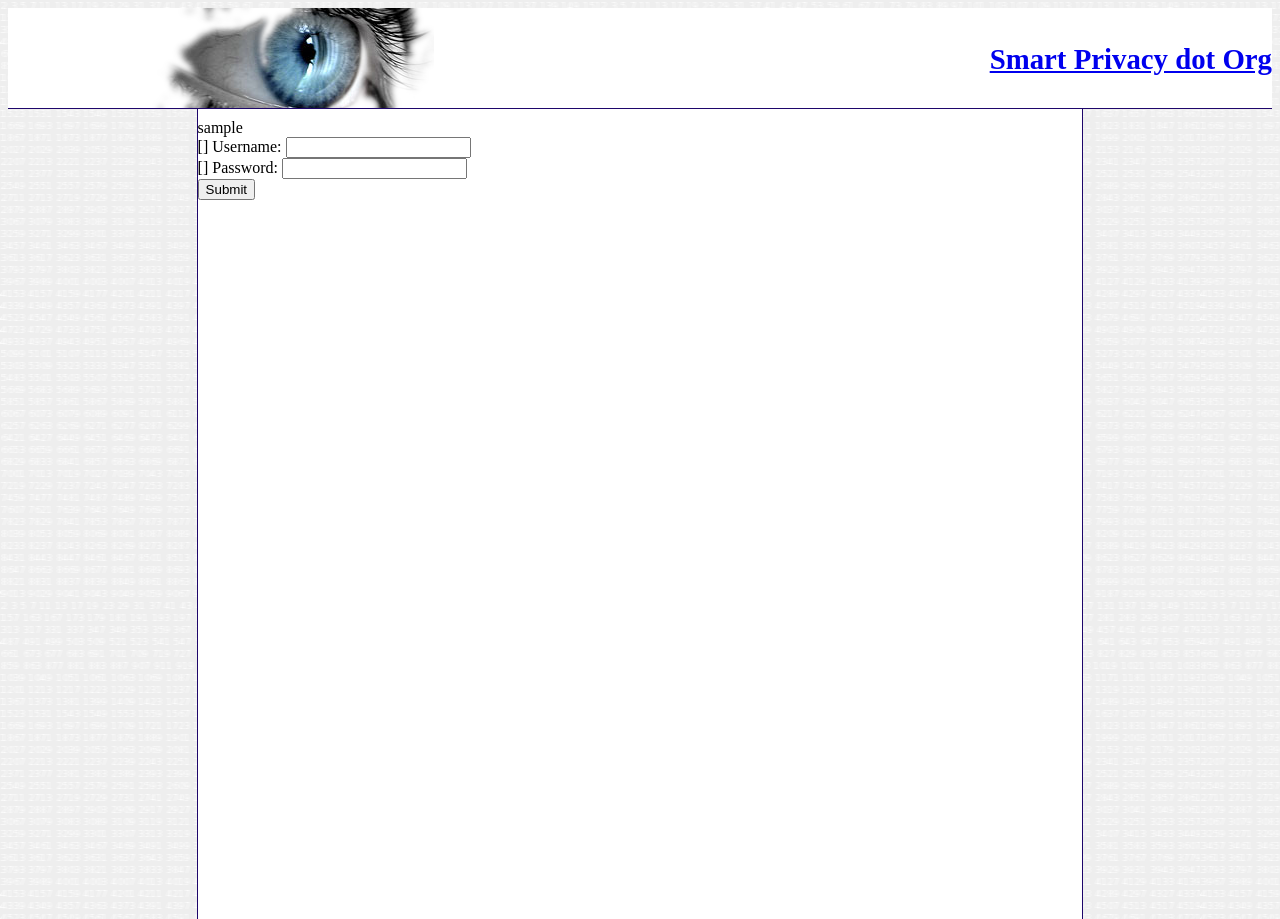
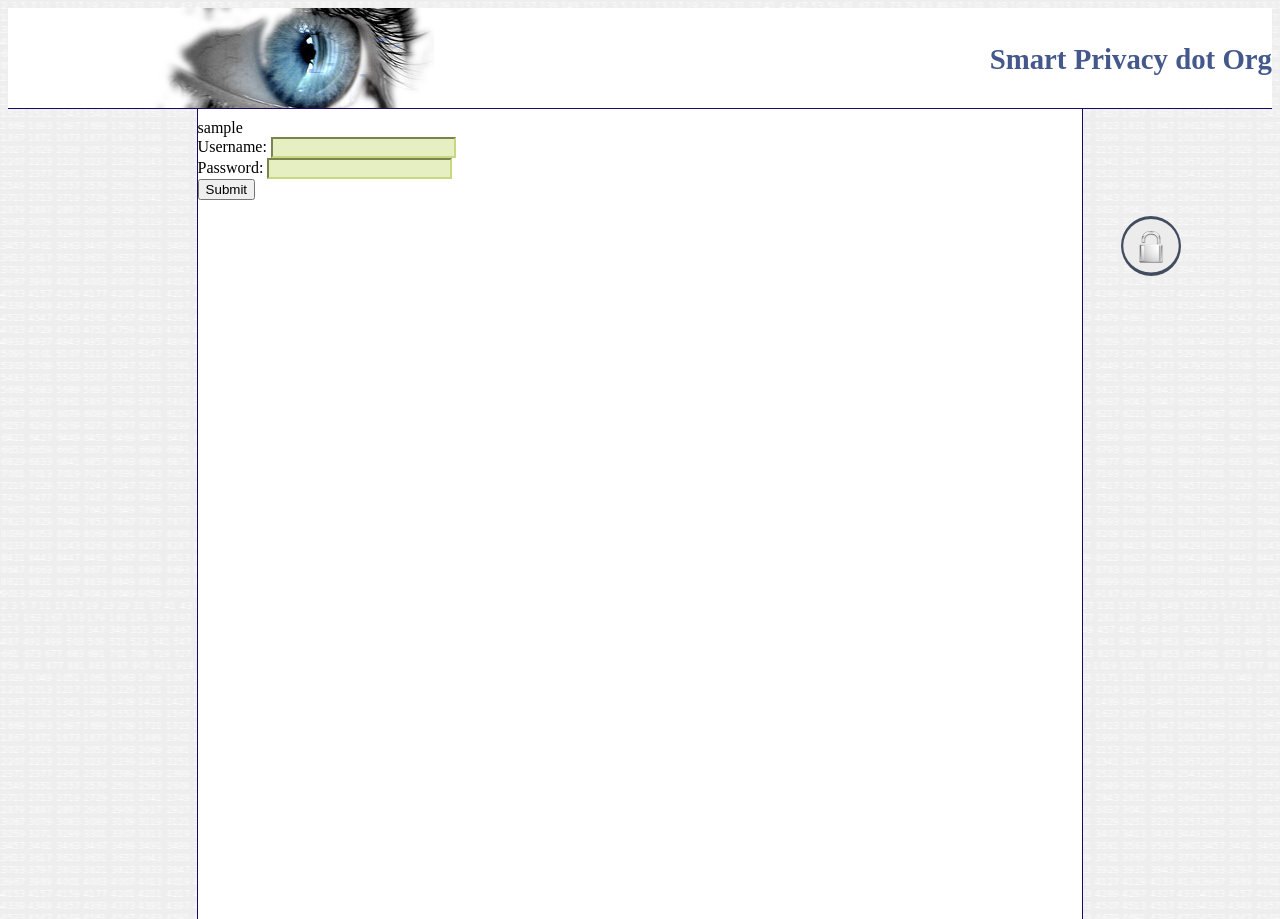
Before and after one commit to cyrilsx/smart_cms, a Django app: template templates/users/login.html in a window 1280 px wide. Run offline with Django 3.2, Linux system fonts and the light colour scheme; the template is opened without the code that fills it: most values are stand-ins (such as "Sample title", 1, 10 or a date in 2020); form fields are guessed from the names that the template uses; parts of the project's set-up code (start-up, migrations or seed data) failed here and were passed over.

Commit message:
simple ui ok to finish existing form

```diff
--- a/static/script/objects.js
+++ b/static/script/objects.js
@@ -1,5 +1,3 @@
-
-
 function View() {
 
     this.draw = function(context) {
@@ -178,3 +176,130 @@ function AnimationContext(canvas, width, height, timeframe,array_views) {
     }
 
 }
+
+
+function ThreeDTextView(x, y, z, size, font, color, text, speedx, diedwhenx, callback) {
+    this.prototype = new View();
+    this.prototype.constructor = ThreeDTextView;
+
+    this.x = x;
+    this.y = y;
+    this.z = z;
+    //this.translatex = 10;
+    //this.translatey = 0;
+    this.color = color;
+    this.text = text;
+
+    this.callback = callback;
+    this.diedwhenx = diedwhenx;
+    this.size = size;
+    this.font = font;
+
+    this.rot = 0;
+
+    this.speedx = speedx; // px/s
+    this.speedy = 0; // px/s
+
+    this.draw = function(context) {
+        //context.rotate(this.rot * Math.PI / 180);
+        //context.translate(this.translatex, this.translatey);
+        context.fillStyle = this.color;
+        context.textBaseline = 'middle';
+        context.font = "bold " + this.size * (1/this.z) + "px " + font;
+        context.globalAlpha = 1 - 1.5 * (this.x / this.diedwhenx);
+        context.fillText(this.text, this.x, this.y);
+
+    }
+
+    this.animate = function(timeframe) {
+        if(this.x >= this.diedwhenx) {
+            this.callback(this);
+        }
+        this.x += (timeframe * this.speedx) / 1000;
+        this.y += (timeframe * this.speedy) / 1000;
+    }
+}
+
+function randomString(string_length) {
+    var chars = "0123456789ABCDEFGHIJKLMNOPQRSTUVWXTZabcdefghiklmnopqrstuvwxyz";
+    var randomstring = '';
+    for (var i=0; i<string_length; i++) {
+        var rnum = Math.floor(Math.random() * chars.length);
+        randomstring += chars[rnum];
+    }
+    return randomstring;
+}
+
+function randomColor(r, b, g, varR, varB, varG) {
+    //i5073b0
+    r += varR/2 - Math.floor(Math.random() * varR);
+    b += varB/2 - Math.floor(Math.random() * varB);
+    g += varG/2 - Math.floor(Math.random() * varG);
+    return "rgb(" + r + "," + g + "," + b + ")";
+}
+
+
+//function Three3DTextAnimationContext(canvas/*, width, height,*/ x, y, targetx) {
+function Three3DTextAnimationContext(canvas,bufCanvas, x, y, targetx) {
+    this.canvas = canvas;
+    this.currentBufIndex = 0;
+    this.buffers = [canvas, bufCanvas];
+    this.views = [];
+    this.targetx = targetx;
+    this.timeframe = 100;
+
+    this.context = this.canvas.getContext("2d");
+    this.generationInterval = 10;
+    this.currentTimeline = 0;
+    this.x = x;
+    this.y = y;
+
+    var self = this;
+
+    this.clear = function() {
+        this.context.clearRect(0, 0, this.canvas.width, this.canvas.height);
+    }
+
+    this.switchBuffer = function() {
+        if(this.currentBufIndex == 0) {
+            this.buffers[0].style.visibility='hidden';
+            this.buffers[1].style.visibility='visible';
+            this.currentBufIndex = 1;
+        } else {
+            this.buffers[1].style.visibility='hidden';
+            this.buffers[0].style.visibility='visible';
+            this.currentBufIndex = 0;
+        }
+        this.context = this.buffers[this.currentBufIndex].getContext('2d');
+    }
+
+    this.dead = function(textRef) {
+        var i = self.views.indexOf(textRef);
+        self.views.slice(i);
+    }
+
+    this.generateText = function() {
+        var y = 25 + Math.floor(Math.random() * 50);
+        var z = Math.floor(Math.random() * 5);
+        var text = randomString(1);
+        var color = randomColor(80,200,115,0,80,0);
+        this.views.push(new ThreeDTextView(this.x, y, z, 12, "sans-serif", color, text, 5, this.targetx, this.dead));
+        this.currentTimeline = 0;
+    }
+
+    this.draw = function() {
+        self.clear();
+        for(var i = 0; i < self.views.length; i++) {
+            self.views[i].draw(self.context);
+            self.views[i].animate(self.timeframe);
+        }
+
+       if(self.currentTimeline >= self.generationInterval) {
+            self.generateText();
+       }
+
+        self.currentTimeline++;
+        self.switchBuffer();
+    }
+
+}
--- a/static/script/script.js
+++ b/static/script/script.js
@@ -26,21 +26,50 @@ function init() {
     return anim;
 }
 
+
 function animateBanner() {
-    canvas = createCanvasHeader('anim-header', "100%", "100px");
+    canvas = createCanvasHeader('anim-header', 'letter-anim');
+    canvasBuf = createCanvasHeader('anim-header-buf', 'letter-anim-buf');
+    var width = document.documentElement.clientWidth || document.body.clientWidth;
+    canvas.witdh = width;
+    canvas.height = 100;
 
+    textAnim = new Three3DTextAnimationContext(canvas, canvasBuf, 50, 10, 500);
+    setInterval(textAnim.draw, textAnim.timeframe);
 
 
 }
 
-function createCanvasHeader(id, canvasWidth, canvasHeight) {
-    var canvasDiv = document.getElementById('header');
+function createCanvasHeader(id, className) {
+    var header = document.querySelector('header');
     canvas = document.createElement('canvas');
-    canvas.setAttribute('width', canvasWidth);
-    canvas.setAttribute('height', canvasHeight);
-    canvas.setAttribute('id', 'canvas');
-    canvasDiv.appendChild(canvas);
+    canvas.setAttribute('id', id);
+    canvas.className += className;
+    header.appendChild(canvas);
     return canvas;
+}
+
+function showMenu() {
+    var showMenuBtn = document.getElementById('showMenuBtn');
+    var hideMenuBtn = document.getElementById('hideMenuBtn');
+    showMenuBtn.style.visibility = "hidden";
+    hideMenuBtn.style.visibility = "visible";
+    var menu = document.getElementById('menu');
+    menu.style.visibility = "visible";
+    menuBtn = document.getElementById('menuBtn');
+    menuBtn.style.visibility = "visible";
+}
+
+
+function hideMenu() {
+    var showMenuBtn = document.getElementById('showMenuBtn');
+    var hideMenuBtn = document.getElementById('hideMenuBtn');
+    var menu = document.getElementById('menu');
+    var menuBtn = document.getElementById('menuBtn');
+    hideMenuBtn.style.visibility = "hidden";
+    showMenuBtn.style.visibility = "visible";
+    menu.style.visibility = "hidden";
+    menuBtn.style.visibility = "visible";
 }
 
 
@@ -50,5 +79,7 @@ document.onreadystatechange=function(){
     if (document.readyState=="complete"){
         // call init()
         //init();
+        animateBanner();
+        hideMenu();
     }
 }
--- a/static/style/style.css
+++ b/static/style/style.css
@@ -59,7 +59,12 @@ header h1 {
     position: absolute;
     top: 25px;
     right: 0px;
+    z-index: 10;
+}
+
+header a {
     text-decoration:none;
+    color: #44588c;
 }
 
 #canvas {
@@ -69,14 +74,90 @@ header h1 {
     z-index: -1;
 }
 
-nav {
+
+.navigation {
+    z-index: 15;
+    background-color: #e5e1e1;
+    -webkit-border-radius: 10px;
+    -moz-border-radius: 10px;
+    border-radius: 10px;
+    border: 1px solid;
+    box-shadow: 10px 10px 5px #888;
+    min-height: 200px;
+    width: 300px;
+    text-align: justify;
+    color: #434c5e;
+}
+
+.navigation p {
+    padding: 3px;
+    list-style: square inside;
+}
+
+.navigation a {
+    text-decoration: none;
+    color: #434c5e;
+}
+
+.btn-navigation img {
     position: absolute;
+   width: 48px;
+   height: 32px;
+   top: 15px;
+   right: -2px;
+
+
 }
+
+.btn-navigation {
+   position:absolute;
+   width: 60px;
+   height: 60px;
+   background: url("../icon/round.png") top center no-repeat;
+   z-index: 16;
+   top: -25px;
+   right:-30px;
+}
+
+.loginlogout {
+    position: relative;
+}
+
+.loginlogout img {
+    position: absolute;;
+    height:24px;
+    width:24px;
+    left: 5px;
+    top: -2px;
+}
+
+
+#hideMenuBtn {
+    visibility: hidden;
+}
+
 
 #banner-eye {
     position:absolute;
     left:10%;
+}
 
+.letter-anim {
+    width: 80%;
+    margin-left: 10%;
+    height: 100px;
+    z-index: 5;
+}
+
+.letter-anim-buf {
+    width: 80%;
+    margin-left: 10%;
+    height: 100px;
+    z-index: 5;
+    visibility: hidden;
+    position: absolute;
+    top:0;
+    left:0;
 }
 
 #content {
@@ -135,3 +216,53 @@ p.title {
     text-decoration: none;
     margin-bottom:0px;
 }
+
+.form-error {
+    background: none repeat scroll 0 0 #FFEEEE;
+    border-color: #CC0000;
+}
+
+.form-valid {
+    background: none repeat scroll 0 0 #E6EFC2;
+    border-color: #C6D880;
+}
+
+
+.in-error{
+    position: relative;
+    z-index: 3;
+}
+
+.in-error:hover {
+    background-color: transparent;
+    z-index: 50;
+}
+
+.in-error span {
+    position: absolute;
+    background-color: white;
+    padding: 5px;
+    border: 1px solid black;
+    visibility: hidden;
+    color: black;
+    text-decoration: none;
+    width: 200px;
+}
+.in-error img {
+    top: 3px;
+}
+
+.in-error ul {
+    margin:0;
+}
+
+.in-error span  {
+    border-width: 0;
+    padding: 2px;
+}
+
+.in-error:hover span {
+    visibility: visible;
+    top: 0;
+    left: 60px; /*position where enlarged image should offset horizontally */
+}
--- a/templates/layout.html
+++ b/templates/layout.html
@@ -27,14 +27,44 @@
 
         </header>
 
-        <nav>
+        <nav id="menu" class="navigation">
+            <aside id="menuBtn" class="btn-navigation">
+                <img id="showMenuBtn" onclick="showMenu();" src="{{ STATIC_URL }}/icon/decryted.png"
+                    alt="menu_close" />
+                <img id="hideMenuBtn" onclick="hideMenu();" src="{{ STATIC_URL }}/icon/encryted.png"
+                    alt="menu_close" />
+            </aside>
+
             {% if user.is_authenticated %}
-            <aside id="auth_user_menu">
-            Welcome {{ user.username }}
-            <a href="/users/logout/"><img src="{{ STATIC_URL }}icon/exit.png" alt="logout"></img></a>
-            <a href="/blog/edit/">new entry</a>
-            </aside>
+                <p>
+                    Welcome {{ user.username }}
+                    <a href="/users/logout/" class="loginlogout"><img src="{{ STATIC_URL }}icon/exit.png" alt="logout"></img></a>
+                </p>
+
+                <p>
+                    <h3>Administration</h3>
+                    <ul>
+                        <li><a href="/blog/edit/">New Article</a></li>
+                    </ul>
+                </p>
+
+
+            {% else %}
+                <p>
+                Welcome, <br />
+                There is just another blog on the Internet. Main topics
+                discuted here will be:
+                <ul>
+                    <li>Security</li>
+                    <li>Privacy</li>
+                </ul>
+                Let's login? <a href="/users/login/" class="loginlogout"><img src="{{ STATIC_URL }}icon/login.png" alt="login"></img></a>
+                </p>
             {% endif %}
+                <p>
+                    {% block summary%}
+                    {% endblock %}
+                </p>
         </nav>
 
 
--- a/templates/users/login.html
+++ b/templates/users/login.html
@@ -1,6 +1,6 @@
 {% extends "layout.html" %}
 
-{% block title %}{{ section.title }}{% endblock %}
+{% block title %}{{ section.title }} :: Login{% endblock %}
 
 {% block content %}
 <form action="/users/login/" method="post">
@@ -10,14 +10,42 @@
     </div>
     {{ form.non_field_errors }}
     <div class="fieldWrapper">
-        {{ form.username.errors }}
         <label for="id_username">Username:</label>
-        {{ form.username }}
+        <input id="id_username" type="text" name="username" {% if form.username.value %} value="{{ form.username.value}}" {% endif %}  maxlength="100"
+        {% if form.username.errors|length > 0 %}
+            class="form-error"
+        {% else %}
+            class="form-valid"
+        {% endif %}
+
+        />
+        {% if form.username.errors|length > 0 %}
+        <a href="#" class="in-error">
+            <img class="in-error" src="{{ STATIC_URL }}/icon/warning.png" alt="error" />
+            <span class="in-error">
+                {{ form.username.errors }}
+                </span>
+        </a>
+        {% endif %}
     </div>
     <div class="fieldWrapper">
-        {{ form.password.errors }}
         <label for="id_password">Password:</label>
-        {{ form.password }}
+        <input id="id_password" type="password" name="password"
+        {% if form.password.errors|length > 0 %}
+            class="form-error"
+        {% else %}
+            class="form-valid"
+        {% endif %}
+
+        />
+        {% if form.password.errors|length > 0 %}
+        <a href="#" class="in-error">
+            <img class="in-error" src="{{ STATIC_URL }}/icon/warning.png" alt="error" />
+            <span class="in-error">
+                {{ form.password.errors }}
+                </span>
+        </a>
+        {% endif %}
     </div>
     <input type="submit" value="Submit" />
 </form>
```
Also changed, not shown: templates/blog/index.html (+13 -1 lines), static/icon/decryted.png (added), static/icon/encryted.png (added), static/icon/login.png (added), static/icon/round.png (added), static/icon/warning.png (added).
